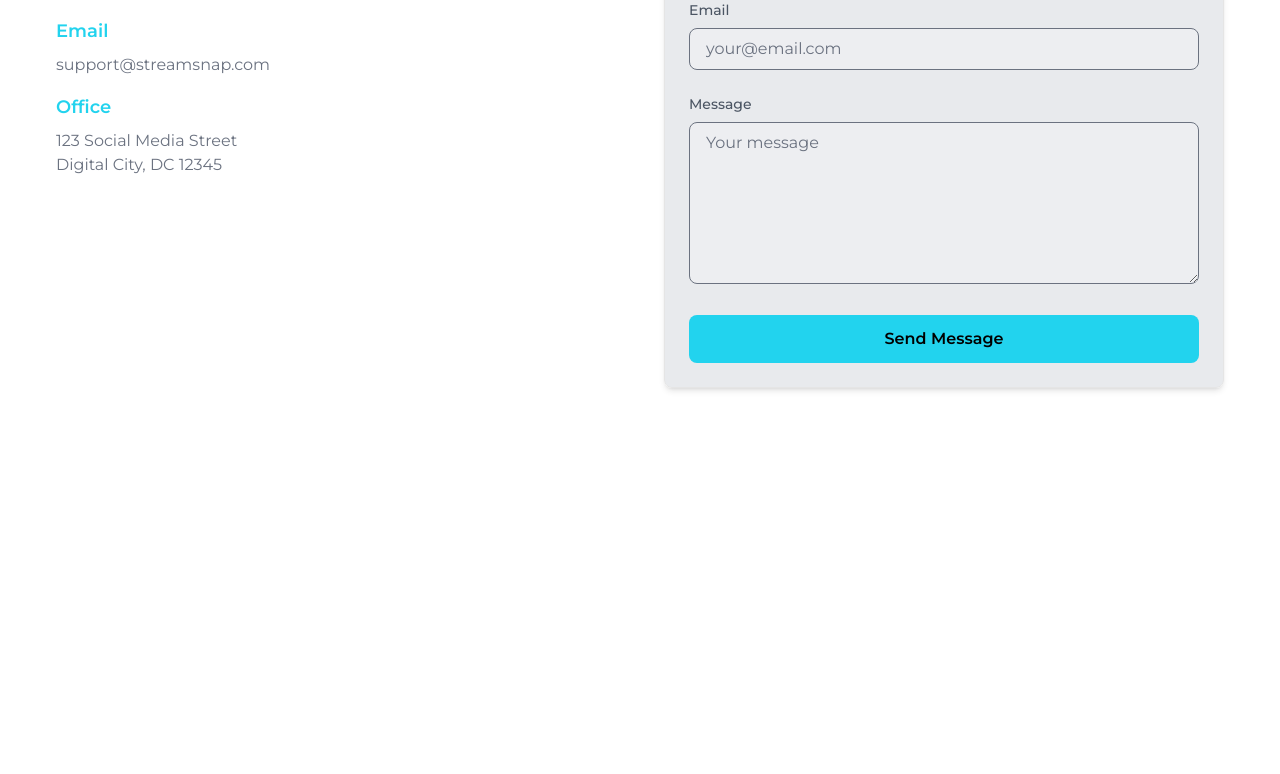
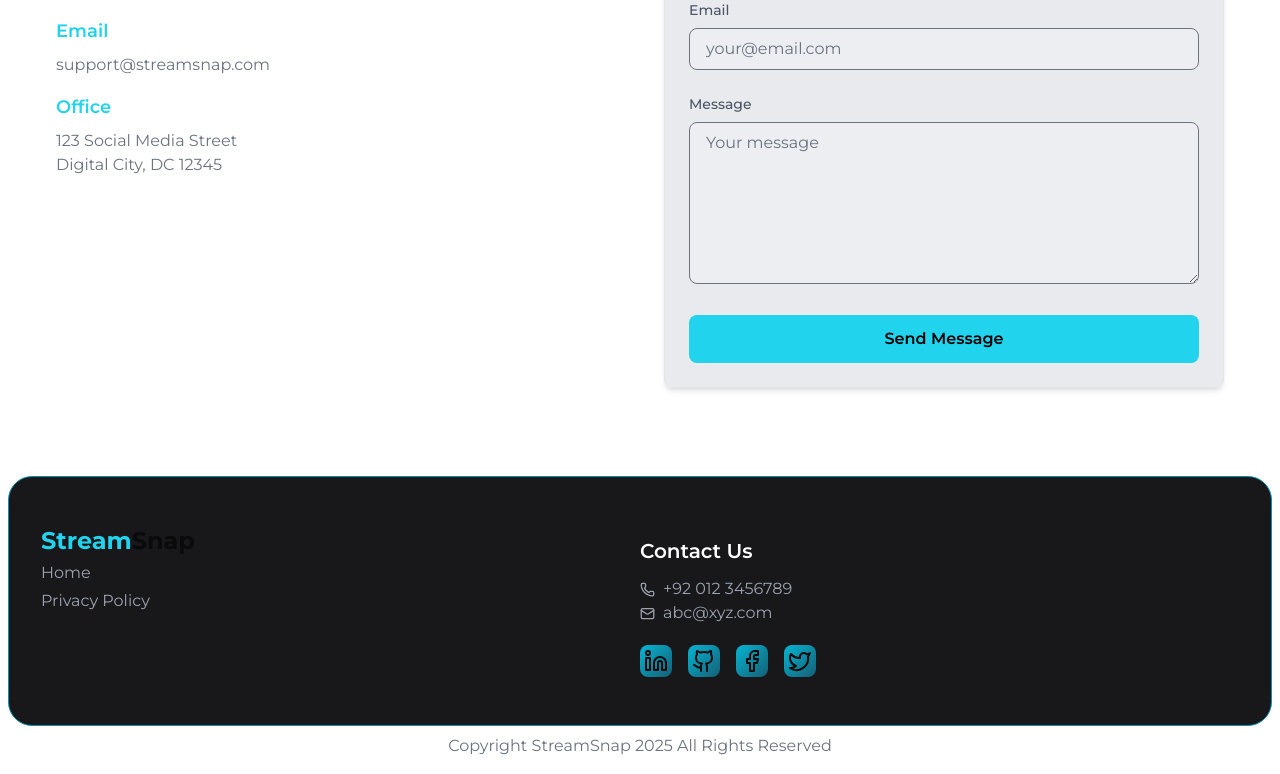
Before and after one commit to zaka-urrehman/streamsnap, a Next.js app: page / in a window 1280 px wide. Shown: the part 2642-3416 px from the top of the page. Before the commit the page ends 3110 px from the top, so only its background shows below. Built offline with nearby package versions, Linux system fonts and the light colour scheme.

Commit message:
feat: add footer

```diff
--- a/src/components/pages/Homepage.tsx
+++ b/src/components/pages/Homepage.tsx
@@ -1,6 +1,7 @@
 
 import Contact from "../shared/Contact";
 import { Features } from "../shared/Features";
+import Footer from "../shared/Footer";
 import Hero from "../shared/Hero";
 import Navbar from "../shared/Navbar";
 import { Pricing } from "../shared/Pricing";
@@ -15,6 +16,7 @@ export default function Homepage() {
             <Tagline />
             <Pricing />
             <Contact />
+            <Footer/>
         </div>
     )
 }
--- /dev/null
+++ b/src/components/shared/Footer.tsx
@@ -0,0 +1,44 @@
+import { Facebook, Github, Linkedin, Mail, Phone, Twitter } from 'lucide-react'
+import Link from 'next/link'
+import React from 'react'
+
+const Footer = () => {
+    return (
+        <section className='  p-1 md:p-2 '>
+            <div className='bg-zinc-900 mx-auto p-6 lg:p-8 max-w-7xl border border-mySecondary-600  rounded-3xl'>
+                <div className='grid md:grid-cols-2 '>
+
+                    <div className='my-4'>
+                        {/* <h3 className='my-1 md:my-3 font-extrabold text-xl relative bg-gradient-to-tr from-mySecondary-500 to-mySecondary-800 text-transparent bg-clip-text'>Stream</h3> */}
+                        <div className="text-2xl font-bold">
+                            <span className="text-mySecondary-400">Stream</span>Snap
+                        </div>
+                        <Link href={'/'}><p className='text-gray-400 md:my-1'>Home</p></Link>
+                        <Link href={'/'}><p className='text-gray-400 md:my-1'>Privacy Policy</p></Link>
+                    </div>
+
+                    <div className='my-4'>
+                        <h3 className='my-1 md:my-3 font-semibold text-lg md:text-xl relative text-white'>Contact Us</h3>
+                        <p className='text-gray-400 flex items-center gap-x-2 text-sm md:text-base'> <Phone size={15} /> +92 012 3456789</p>
+                        <p className='text-gray-400 flex items-center gap-x-2 text-sm md:text-base'> <Mail size={15} />abc@xyz.com</p>
+
+                        <div className='flex mt-5 gap-x-3 md:gap-x-4'>
+                            <div className='bg-gradient-to-br from-mySecondary-500 to-mySecondary-800 rounded-lg p-1'><Linkedin className='h-5 w-5  md:h-6 md:w-6' /></div>
+                            <div className='bg-gradient-to-br from-mySecondary-500 to-mySecondary-800 rounded-lg p-1'><Github className='h-5 w-5  md:h-6 md:w-6' /></div>
+                            <div className='bg-gradient-to-br from-mySecondary-500 to-mySecondary-800 rounded-lg p-1'><Facebook className='h-5 w-5  md:h-6 md:w-6' /></div>
+                            <div className='bg-gradient-to-br from-mySecondary-500 to-mySecondary-800 rounded-lg p-1'><Twitter className='h-5 w-5  md:h-6 md:w-6' /></div>
+                        </div>
+                    </div>
+
+                </div>
+            </div>
+            <div className="flex justify-center items-center py-1 lg:py-2">
+                <p className="text-gray-500 text-sm sm:text-base">
+                    Copyright StreamSnap 2025  All Rights Reserved
+                </p>
+            </div>
+        </section>
+    )
+}
+
+export default Footer
```
